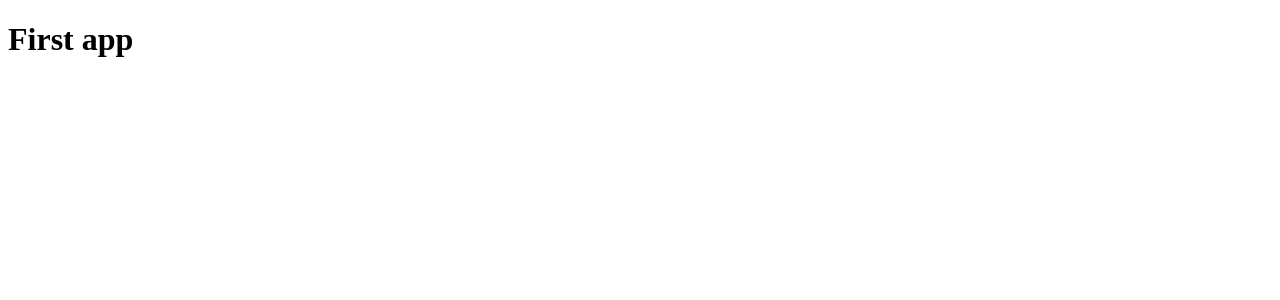
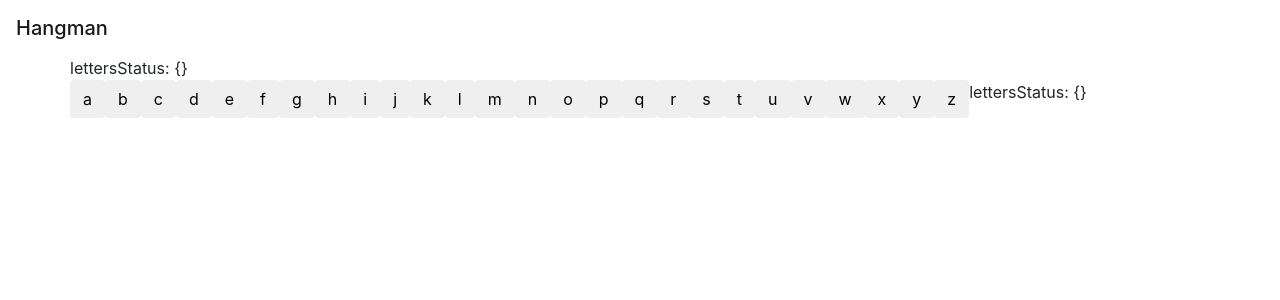
Before and after one commit to neverendingqs/hangman-reactjs, a React app: page / in a window 1280 px wide. Shown: the top 300 px of the page. Built offline with nearby package versions, Linux system fonts and the light colour scheme.

Commit message:
app - adding redux, including plumbing; resolves #3.

```diff
--- a/package.json
+++ b/package.json
@@ -24,7 +24,9 @@
   "homepage": "https://github.com/neverendingqs-sandbox/reactjs-bootstrap#readme",
   "dependencies": {
     "react": "^16.2.0",
-    "react-dom": "^16.2.0"
+    "react-dom": "^16.2.0",
+    "react-redux": "^5.0.6",
+    "redux": "^3.7.2"
   },
   "devDependencies": {
     "babel-core": "^6.26.0",
--- /dev/null
+++ b/src/actions/index.js
@@ -0,0 +1 @@
+export const letterInput = letter => ({ type: 'LETTER_INPUT', letter });
--- a/src/components/App.js
+++ b/src/components/App.js
@@ -1,3 +1,9 @@
 import React from 'react';
+import Input from '../containers/Input';
+import Status from '../containers/Status';
 
-export default () => <h1>First app</h1>;
+export default () =>
+  <div>
+    <Status />
+    <Input />
+  </div>;
--- /dev/null
+++ b/src/components/Input.js
@@ -0,0 +1,21 @@
+import React from 'react';
+
+const letters = [
+  'a', 'b', 'c', 'd', 'e', 'f', 'g', 'h', 'i',
+  'j', 'k', 'l', 'm', 'n', 'o', 'p', 'q', 'r',
+  's', 't', 'u', 'v', 'w', 'x', 'y', 'z'
+];
+
+const Input = ({ lettersStatus, onClick }) =>
+  <div className="row">
+    {letters.map(letter => (
+      <button
+        type="button"
+        className="btn btn-default"
+        onClick={() => onClick(letter)}
+      >{letter}</button>
+    ))}
+    lettersStatus: {JSON.stringify(lettersStatus)}
+  </div>;
+
+export default Input;
--- /dev/null
+++ b/src/components/Status.js
@@ -0,0 +1,8 @@
+import React from 'react';
+
+const Status = ({ lettersStatus }) =>
+  <div className="row">
+    lettersStatus: {JSON.stringify(lettersStatus)}
+  </div>;
+
+export default Status;
--- /dev/null
+++ b/src/containers/Input.js
@@ -0,0 +1,11 @@
+import { connect } from 'react-redux';
+import { bindActionCreators } from "redux";
+
+import { letterInput } from '../actions';
+import Input from '../components/Input';
+
+const mapStateToProps = state => ({ lettersStatus: state.lettersStatus });
+const mapDispatchToProps = dispatch => bindActionCreators({ onClick: letterInput }, dispatch);
+
+const connector = connect(mapStateToProps,mapDispatchToProps);
+export default connector(Input);
--- /dev/null
+++ b/src/containers/Status.js
@@ -0,0 +1,8 @@
+import { connect } from 'react-redux';
+
+import Status from '../components/Status';
+
+const mapStateToProps = state => ({ lettersStatus: state.lettersStatus });
+
+const connector = connect(mapStateToProps);
+export default connector(Status);
--- a/src/index.html
+++ b/src/index.html
@@ -2,9 +2,15 @@
 <html lang="en">
   <head>
     <meta charset="UTF-8">
-    <title>My React App</title>
+    <link href="https://maxcdn.bootstrapcdn.com/bootstrap/4.0.0/css/bootstrap.min.css" rel="stylesheet" integrity="sha384-Gn5384xqQ1aoWXA+058RXPxPg6fy4IWvTNh0E263XmFcJlSAwiGgFAW/dAiS6JXm" crossorigin="anonymous">
+    <script src="https://code.jquery.com/jquery-3.3.0.slim.min.js" integrity="sha256-AMg3I7ya76OLPD9M+Mk7kqrA29HUn/FuGBfT/9Uf9ls=" crossorigin="anonymous"></script>
+    <script src="https://maxcdn.bootstrapcdn.com/bootstrap/4.0.0/js/bootstrap.min.js" integrity="sha384-JZR6Spejh4U02d8jOt6vLEHfe/JQGiRRSQQxSfFWpi1MquVdAyjUar5+76PVCmYl" crossorigin="anonymous"></script>
+    <title>Hangman</title>
   </head>
   <body>
-    <div id="app"></div>
+    <nav class="navbar navbar-light bg-faded">
+      <h1 class="navbar-brand mb-0">Hangman</h1>
+    </nav>
+    <div class="container" id="app"></div>
   </body>
 </html>
--- a/src/index.js
+++ b/src/index.js
@@ -1,8 +1,14 @@
 import React from 'react';
 import ReactDOM from 'react-dom';
+import { Provider } from 'react-redux';
+import { createStore } from 'redux';
+
 import App from './components/App';
+import reducers from './reducers';
 
 ReactDOM.render(
-  <App />,
+  <Provider store={createStore(reducers)}>
+    <App />
+  </Provider>,
   document.getElementById('app')
 );
--- /dev/null
+++ b/src/reducers/index.js
@@ -0,0 +1,6 @@
+import { combineReducers } from 'redux';
+
+import lettersStatus from './lettersStatus';
+
+const rootReducer = combineReducers({ lettersStatus });
+export default rootReducer;
--- /dev/null
+++ b/src/reducers/lettersStatus.js
@@ -0,0 +1,8 @@
+export default function(state = {}, action) {
+  switch (action.type) {
+    case 'LETTER_INPUT':
+      return Object.assign({}, state, { [action.letter]: true });
+    default:
+      return state;
+  }
+}
```
